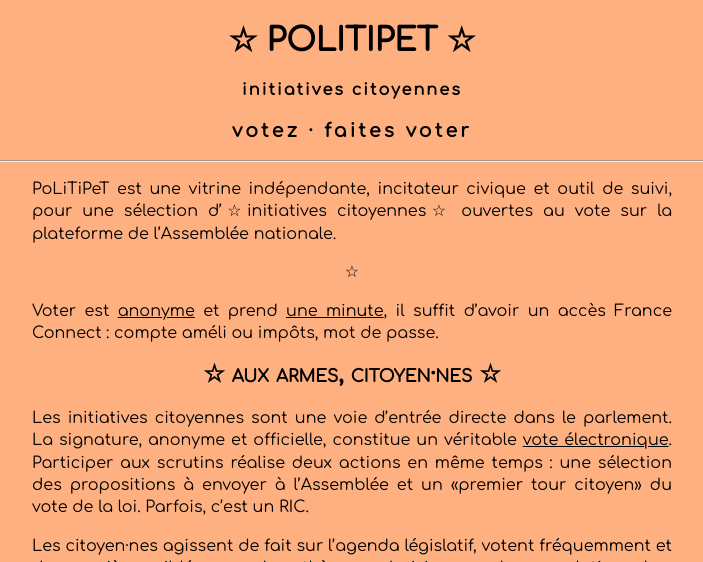
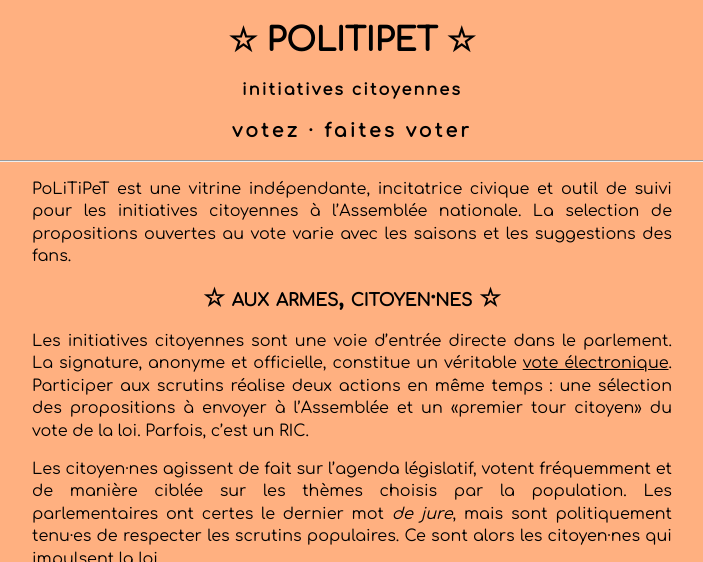
Before and after one commit to politipet/politipet.github.io, a Jekyll site: the page built from info.md, in a window 1280 px wide and 900 px high, cut to the strip 0-562 px from the top of the window. Shown: the whole strip, without its empty margins (288-991 px from the left). Built offline with Jekyll 4.4.1, drawn with Linux system fonts in a browser that asks for light colours; our own code applies the rules of GitHub Pages for plain Markdown files.

Commit message:
refactor intro, remove section 'voter est anonyme [...]'

```diff
--- a/info.md
+++ b/info.md
@@ -13,15 +13,10 @@
 
 <div class="info" markdown="1">
 
-PoLiTiPeT est une vitrine indépendante, incitateur civique
-et outil de suivi, pour une sélection d'☆initiatives citoyennes☆
-ouvertes au vote sur la plateforme de l'Assemblée nationale.
-
-<center>☆</center>
-
-Voter est <u>anonyme</u> et prend <u>une minute</u>,
-il suffit d'avoir un accès France Connect : compte améli
-ou impôts, mot de passe.
+PoLiTiPeT est une vitrine indépendante, incitatrice civique
+et outil de suivi pour les initiatives citoyennes à l'Assemblée
+nationale. La selection de propositions ouvertes au vote varie
+avec les saisons et les suggestions des fans.
 
 
 ☆ aux armes, citoyen·nes ☆
```
